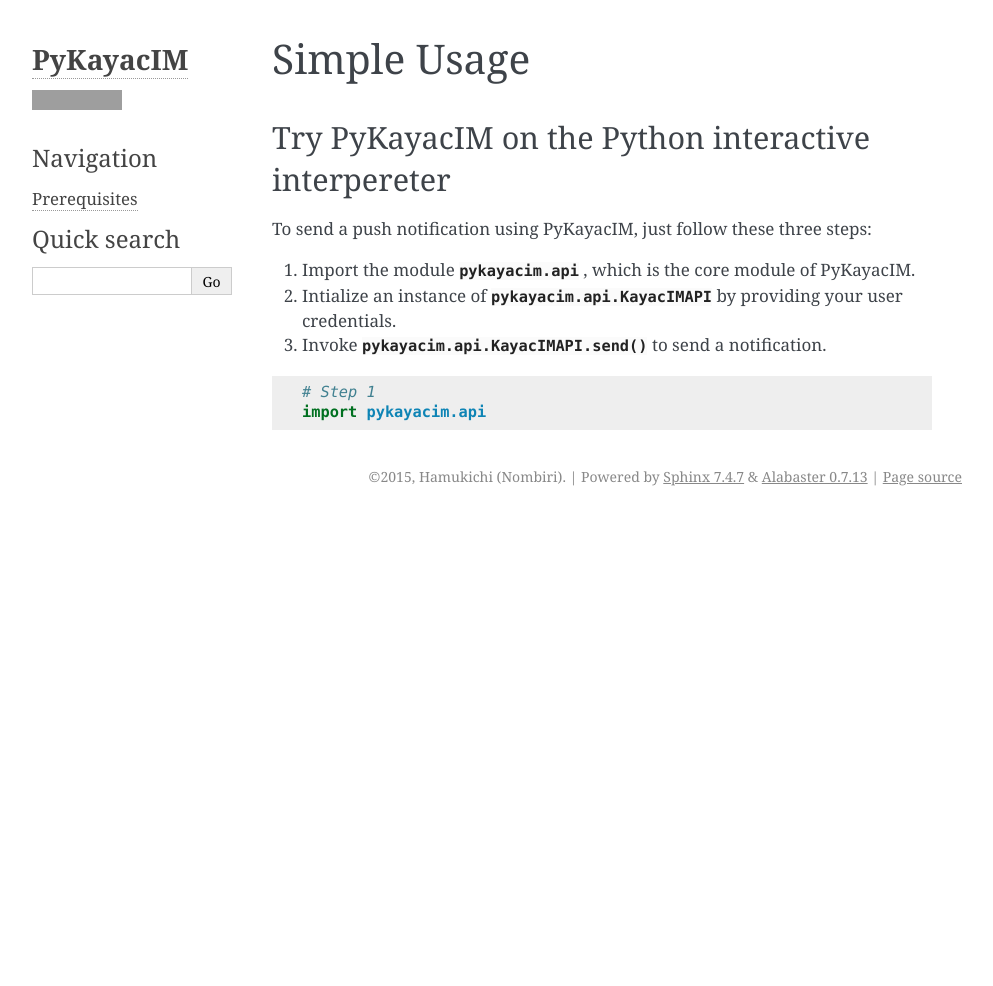
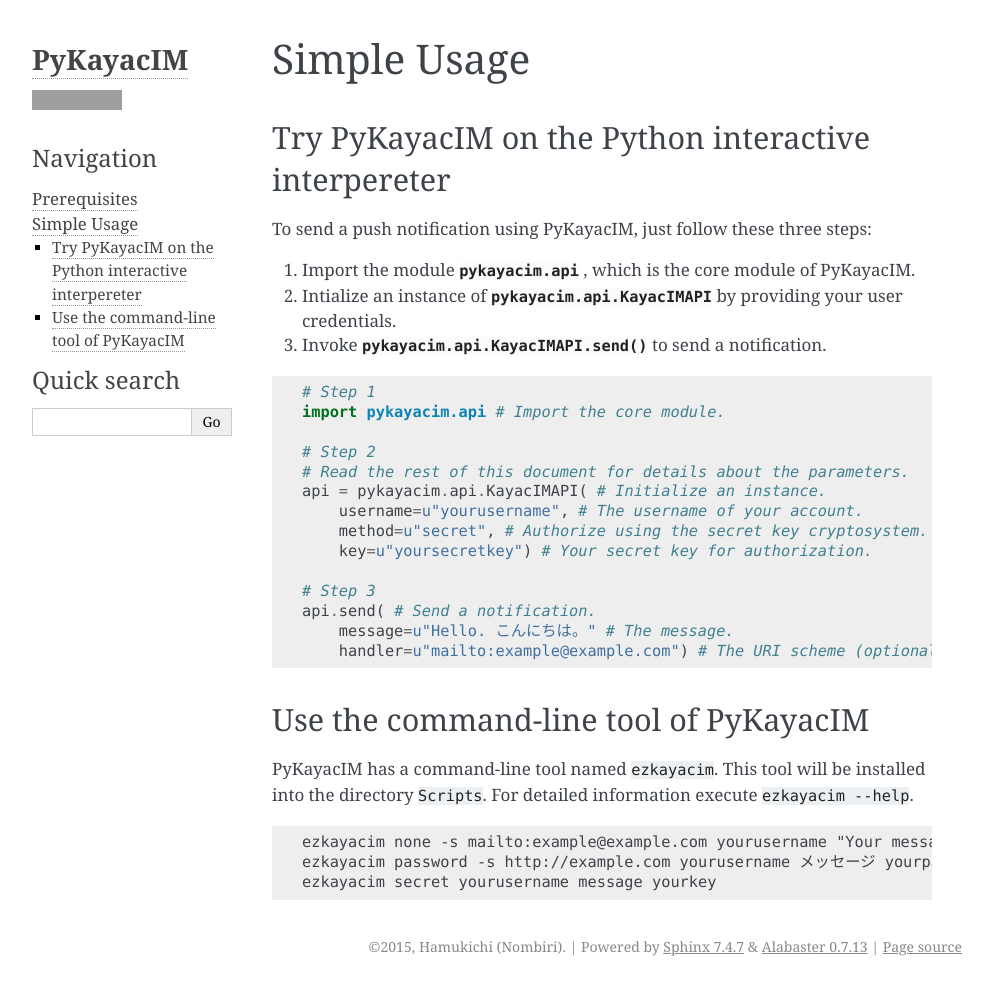
Before and after one commit to hamukichi/pykayacim, a Sphinx documentation site: the page built from doc/simpleusage.rst, in a window 1280 px wide. Shown: the whole page, without its empty margins (148-1141 px from the left). Built offline with Sphinx 7.4.7, drawn with Linux system fonts in a browser that asks for light colours; before the commit the page ends 900 px from its top, so only the background shows below that; grey boxes are pictures that could not be loaded.

Commit message:
Updated simpleusage.rst

```diff
--- a/doc/index.rst
+++ b/doc/index.rst
@@ -21,6 +21,7 @@
    :maxdepth: 2
 
    prerequisites
+   simpleusage
 
 
 
--- a/doc/simpleusage.rst
+++ b/doc/simpleusage.rst
@@ -14,5 +14,30 @@
 
 .. code-block:: python
 
-    # Step 1
-    import pykayacim.api
+   # Step 1
+   import pykayacim.api # Import the core module.
+
+   # Step 2
+   # Read the rest of this document for details about the parameters.
+   api = pykayacim.api.KayacIMAPI( # Initialize an instance.
+       username=u"yourusername", # The username of your account.
+       method=u"secret", # Authorize using the secret key cryptosystem.
+       key=u"yoursecretkey") # Your secret key for authorization.
+
+   # Step 3
+   api.send( # Send a notification.
+       message=u"Hello. こんにちは。" # The message.
+       handler=u"mailto:example@example.com") # The URI scheme (optional).
+
+Use the command-line tool of PyKayacIM
+--------------------------------------
+
+PyKayacIM has a command-line tool named ``ezkayacim``. This tool will be
+installed into the directory ``Scripts``. For detailed information
+execute ``ezkayacim --help``.
+
+.. code-block:: none
+
+   ezkayacim none -s mailto:example@example.com yourusername "Your message"
+   ezkayacim password -s http://example.com yourusername メッセージ yourpassword
+   ezkayacim secret yourusername message yourkey
```
